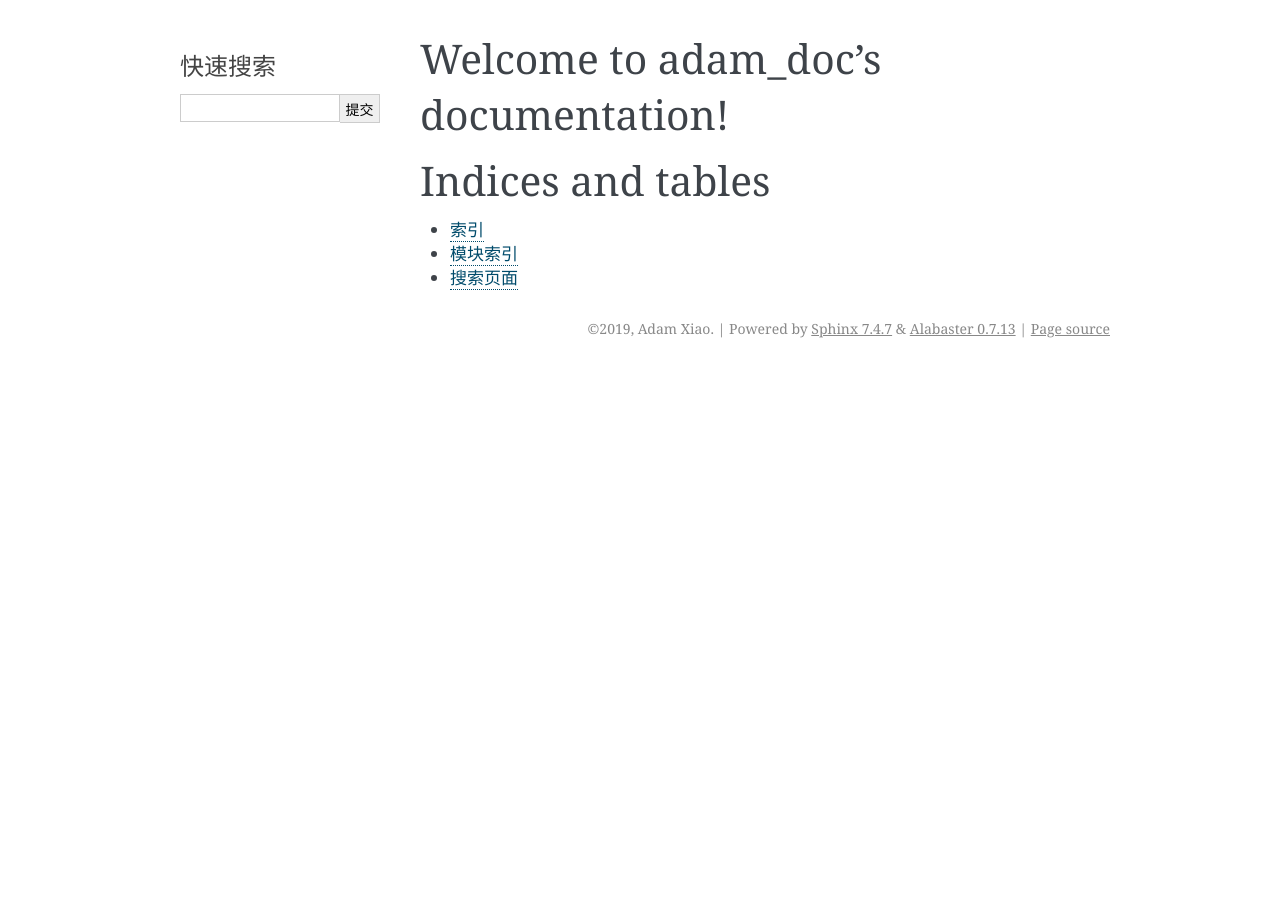
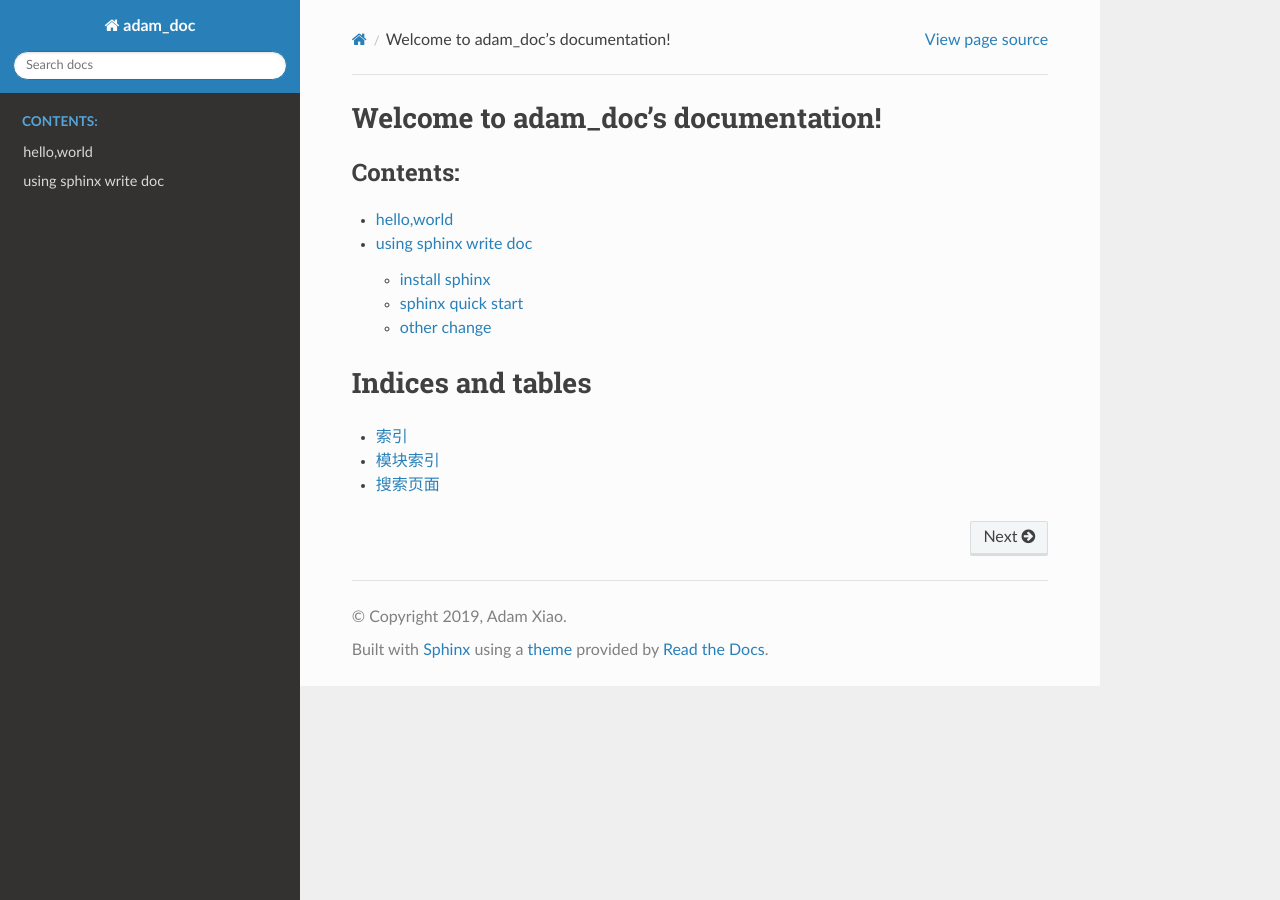
Before and after one commit to adamxiao/adam_doc, a Sphinx documentation site: the page built from source/index.rst, in a window 1280 px wide. Built offline with Sphinx 7.4.7 and the Read the Docs theme 2.0.0, drawn with Linux system fonts in a browser that asks for light colours.

Commit message:
first doc

````diff
--- a/source/conf.py
+++ b/source/conf.py
@@ -40,7 +40,12 @@ templates_path = ['_templates']
 # You can specify multiple suffix as a list of string:
 #
 # source_suffix = ['.rst', '.md']
-source_suffix = '.rst'
+# source_suffix = '.rst'
+from recommonmark.parser import CommonMarkParser
+source_parsers = {
+    '.md': CommonMarkParser,
+}
+source_suffix = ['.rst', '.md']
 
 # The master toctree document.
 master_doc = 'index'
@@ -83,7 +88,9 @@ todo_include_todos = False
 # The theme to use for HTML and HTML Help pages.  See the documentation for
 # a list of builtin themes.
 #
-html_theme = 'alabaster'
+import sphinx_rtd_theme
+html_theme = "sphinx_rtd_theme"
+html_theme_path = [sphinx_rtd_theme.get_html_theme_path()]
 
 # Theme options are theme-specific and customize the look and feel of a theme
 # further.  For a list of options available for each theme, see the
--- /dev/null
+++ b/source/hello.rst
@@ -0,0 +1,2 @@
+hello,world
+=============
--- a/source/index.rst
+++ b/source/index.rst
@@ -10,6 +10,9 @@ Welcome to adam_doc's documentation!
    :maxdepth: 2
    :caption: Contents:
 
+   hello
+   sphinx_doc
+
 
 
 Indices and tables
--- /dev/null
+++ b/source/sphinx_doc.md
@@ -0,0 +1,53 @@
+# using sphinx write doc
+
+## install sphinx
+
+refer https://kinshines.github.io/archivers/read-the-doc-sphinx
+
+```
+pip install sphinx sphinx-autobuild sphinx_rtd_theme
+```
+
+## sphinx quick start
+
+```bash
+sphinx-quickstart
+
+# change the option
+> Root path for the documentation [.]: adam_doc
+> Separate source and build directories (y/n) [n]: y
+> Project name: adam_doc
+> Author name(s): Adam Xiao
+> Project language [en]: zh_CN
+
+```
+
+build and view html
+```bash
+make html
+# then open build/html/index.html
+```
+
+## other change
+
+1. update html theme
+update `source/conf.py`
+```python
+import sphinx_rtd_theme
+html_theme = "sphinx_rtd_theme"
+html_theme_path = [sphinx_rtd_theme.get_html_theme_path()]
+```
+
+2. write doc with markdown
+install markdown package
+```
+pip install recommonmark
+```
+update `source/conf.py`
+```
+from recommonmark.parser import CommonMarkParser
+source_parsers = {
+    '.md': CommonMarkParser,
+}
+source_suffix = ['.rst', '.md']
+```
````
Also changed, not shown: 1 other file.
